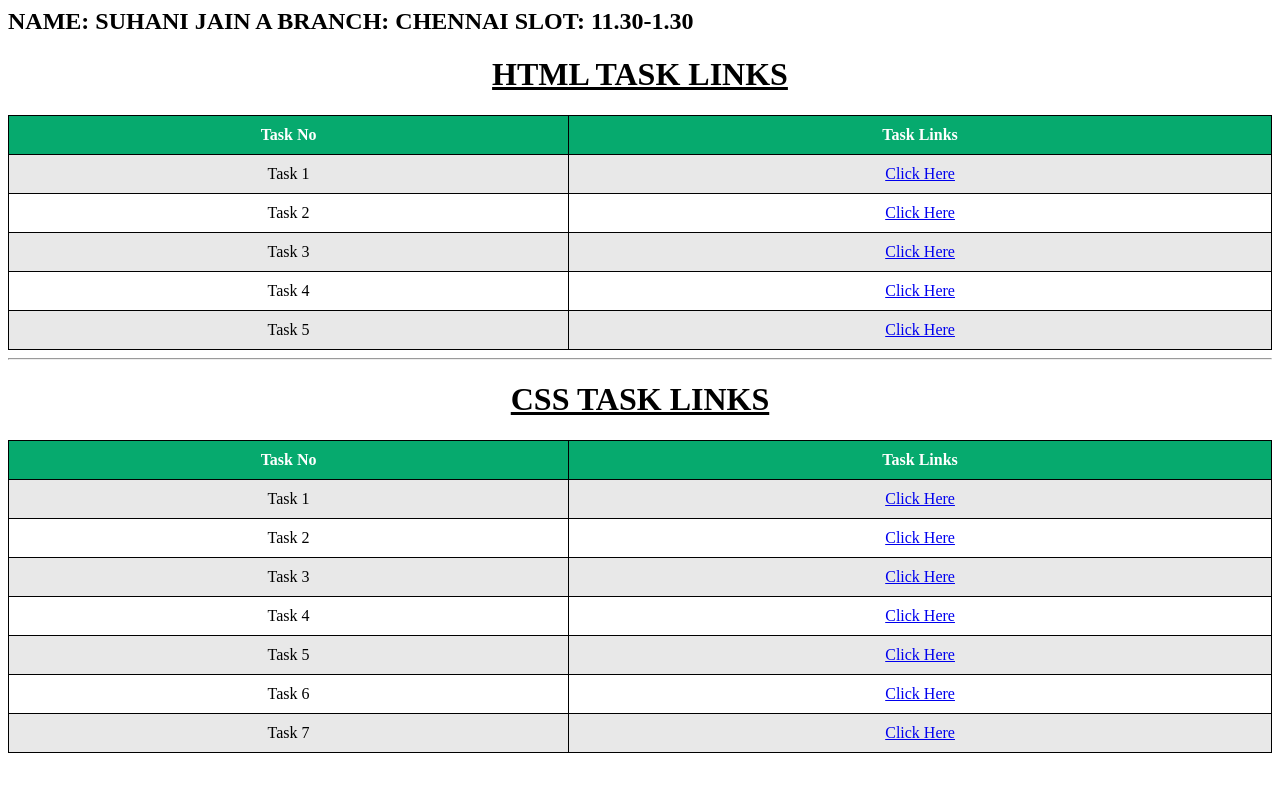
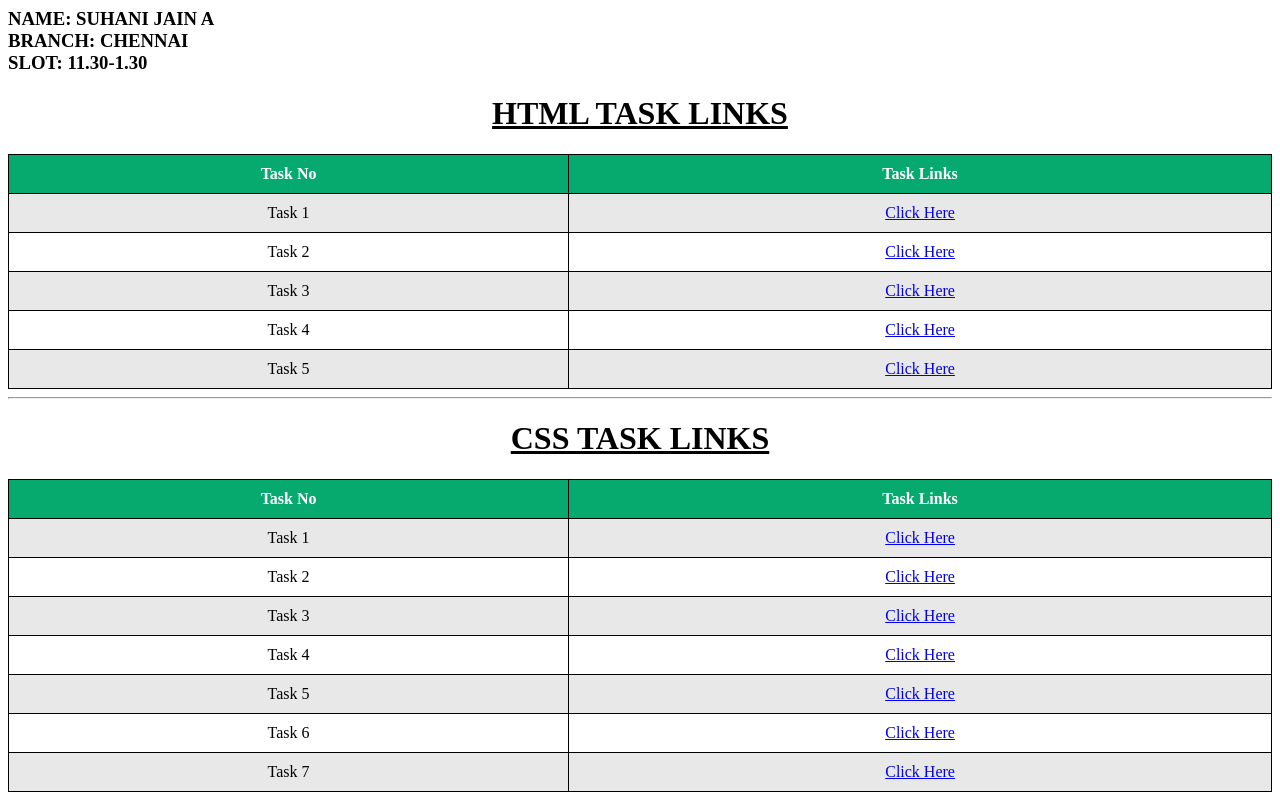
Before and after one commit to Suhani2705/Mern_Tasks, a plain HTML site: page index.html in a window 1280 px wide. Drawn offline with Linux system fonts and the light colour scheme.

Commit message:
Update index.html

```diff
--- a/index.html
+++ b/index.html
@@ -34,12 +34,12 @@
     </style>
 </head>
 <body>
-    <p><h2>
-        NAME: SUHANI JAIN A
-        BRANCH: CHENNAI
-        SLOT: 11.30-1.30
-      </h2>
-    </p>
+    <h3>
+    <div>NAME: SUHANI JAIN A</div>
+     <div>BRANCH: CHENNAI</div>
+    <div>SLOT: 11.30-1.30</div>
+      </h3>
+
     <h1>HTML TASK LINKS</h1>
     <table>
         <tbody><tr>
```
